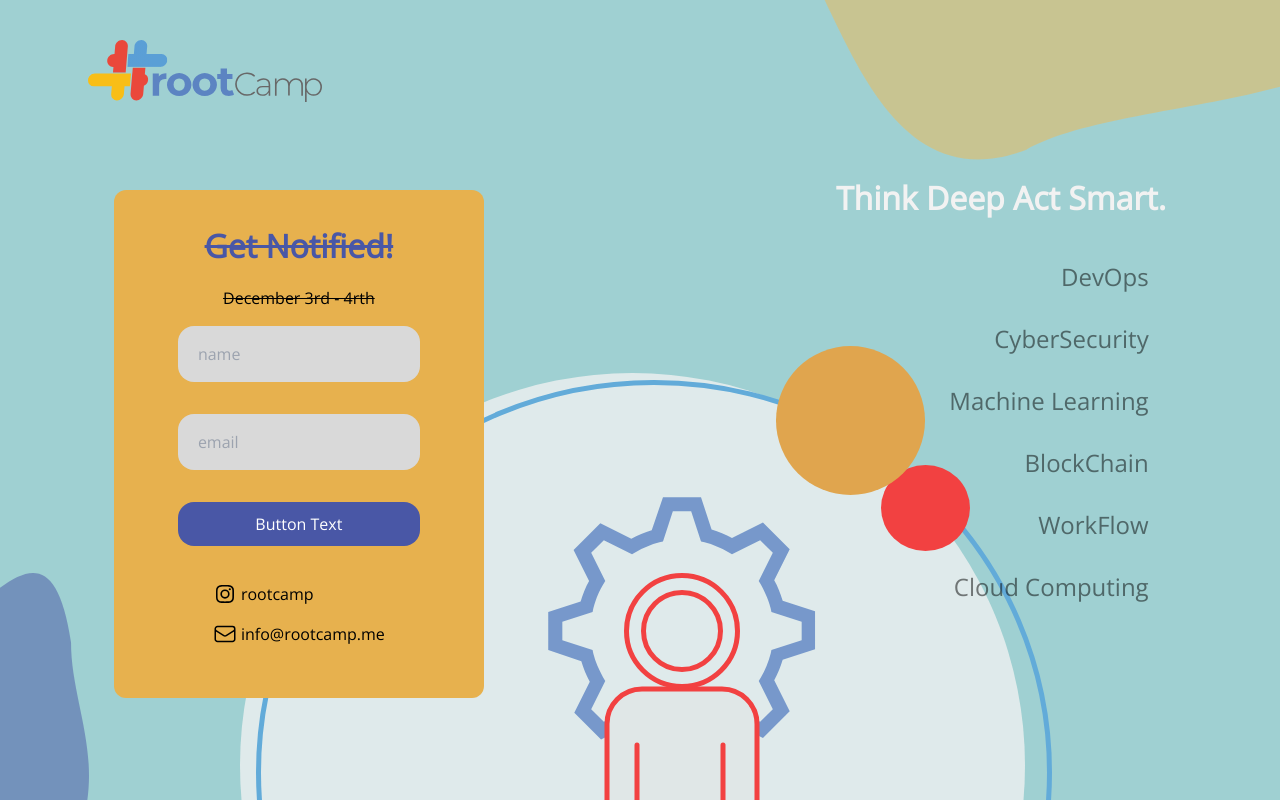
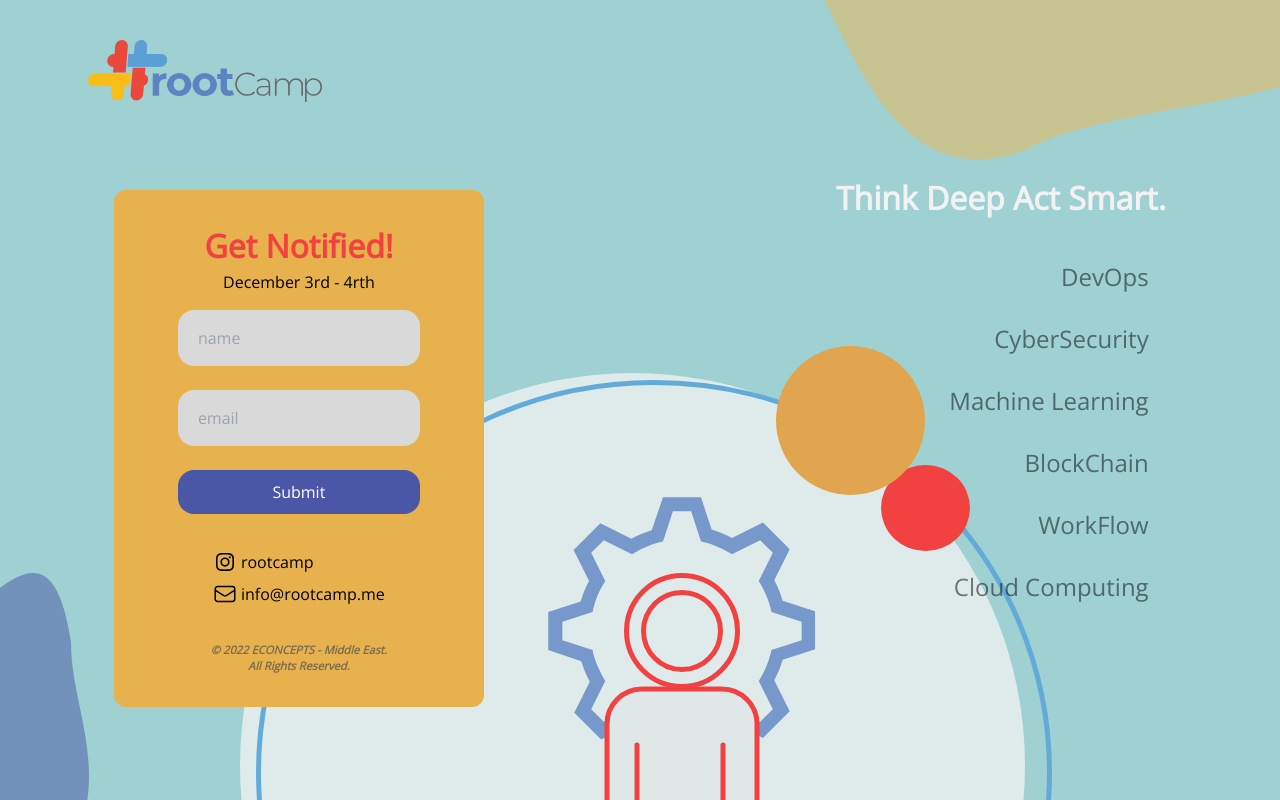
Before and after one commit to adel-fael/React-JS_rootcamp-project, a React (Vite) app: page / in a window 1280 px wide. Built offline with nearby package versions, Linux system fonts and the light colour scheme.

Commit message:
form fix

```diff
--- a/src/components/SignUp.jsx
+++ b/src/components/SignUp.jsx
@@ -21,7 +21,7 @@ const schema = yup.object().shape({
 
 const SignUp = () => {
   const [userInfo, setUserInfo] = useState([])
-  console.log(userInfo)
+  // console.log(userInfo)
 
   const {
     register,
@@ -100,16 +100,17 @@ const SignUp = () => {
     <div ref={signUpRef}>
       <motion.section
         animate={animation1}
-        className="mt-[5rem] py-[2rem] flex justify-center bg-yellow200 max-w-[22rem] mx-auto rounded-xl mb-[3rem] lg:max-w-[30rem] z-50"
+        className="mt-[5rem] py-[2rem] flex justify-center bg-yellow200 max-w-[17rem] mx-auto rounded-xl mb-[3rem] md:max-w-[20rem] lg:max-w-[25rem] z-50  tall:mt-[0.5rem] "
       >
         <form
-          className="flex flex-col justify-center items-center gap-4 lg:px-[4rem]"
+          className="flex flex-col justify-around items-center gap-4 lg:px-[4rem]"
           onSubmit={handleSubmit(onSubmit)}
         >
-          <h2 className="text-[2rem] text-blue200 font-bold line-through">
-            Get Notified!
-          </h2>
-          <p className="line-through">December 3rd - 4rth</p>
+          <div className="text-center">
+            <h2 className="text-[2rem] text-red100 font-bold">Get Notified!</h2>
+            <p>December 3rd - 4rth</p>
+          </div>
+
           <input
             {...register('name')}
             type="text"
@@ -117,7 +118,7 @@ const SignUp = () => {
             placeholder="name"
             className="w-full py-4 px-5 bg-white100 placeholder:font-medium rounded-2xl  focus:bg-white200 outline-0 hover:bg-white200 transition-colors text-base"
           />
-          <p className="text-red100 self-start ml-5 text-sm font-bold">
+          <p className="text-red100 self-start ml-5 text-sm font-bold -mt-2">
             {errors?.name?.message}
           </p>
           <input
@@ -127,7 +128,7 @@ const SignUp = () => {
             placeholder="email"
             className="w-full py-4 px-5 bg-white100 placeholder:font-medium rounded-2xl  focus:bg-white200 outline-0 hover:bg-white200 transition-colors text-base"
           />
-          <p className="text-red100 self-start ml-5 text-sm font-bold">
+          <p className="text-red100 self-start ml-5 text-sm font-bold -mt-2">
             {errors?.email?.message}
           </p>
           <button
@@ -135,10 +136,15 @@ const SignUp = () => {
             className="w-full rounded-2xl relative  px-5 py-2.5 overflow-hidden group bg-blue200 hover:bg-gradient-to-r hover:from-blue200 hover:to-blue-600 text-white   hover:ring-blue-400 transition-all ease-out duration-300"
           >
             <span className="absolute right-0 w-8 h-32 -mt-12 transition-all duration-1000 transform translate-x-12 bg-white opacity-10 rotate-12 group-hover:-translate-x-64 ease"></span>
-            <span className="relative">Button Text</span>
+            <span className="relative">Submit</span>
           </button>
-          <div className="py-5 space-y-4">
-            <a href="#" className=" flex gap-1 active:opacity-[0.6]">
+
+          <div className="py-5 space-y-2">
+            <a
+              href="https://www.instagram.com/rootcamp.me/"
+              target="_blank"
+              className=" flex gap-1 active:opacity-[0.6]"
+            >
               <svg
                 width="24px"
                 height="24px"
@@ -154,8 +160,8 @@ const SignUp = () => {
               </span>
             </a>
             <a
-              href="#"
-              // target="_blank"
+              href="mailto:info@rootcamp.me"
+              target="_blank"
               className="flex gap-1 active:opacity-[0.6]"
             >
               <svg
@@ -177,6 +183,9 @@ const SignUp = () => {
               </span>
             </a>
           </div>
+          <span className="text-[.7rem] text-center italic text-gray-700 opacity-[0.6] font-semibold">
+            &#169; 2022 ECONCEPTS - Middle East. <br /> All Rights Reserved.
+          </span>
         </form>
       </motion.section>
     </div>
```
